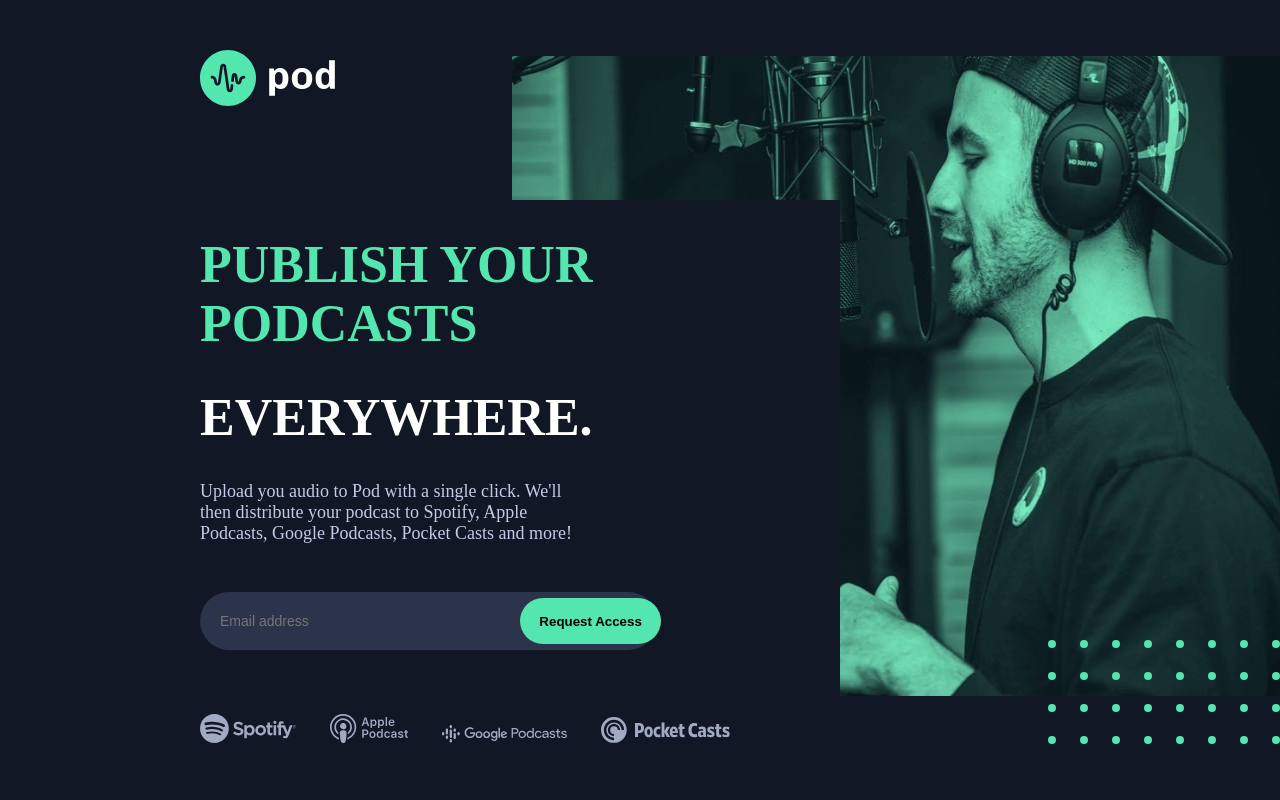
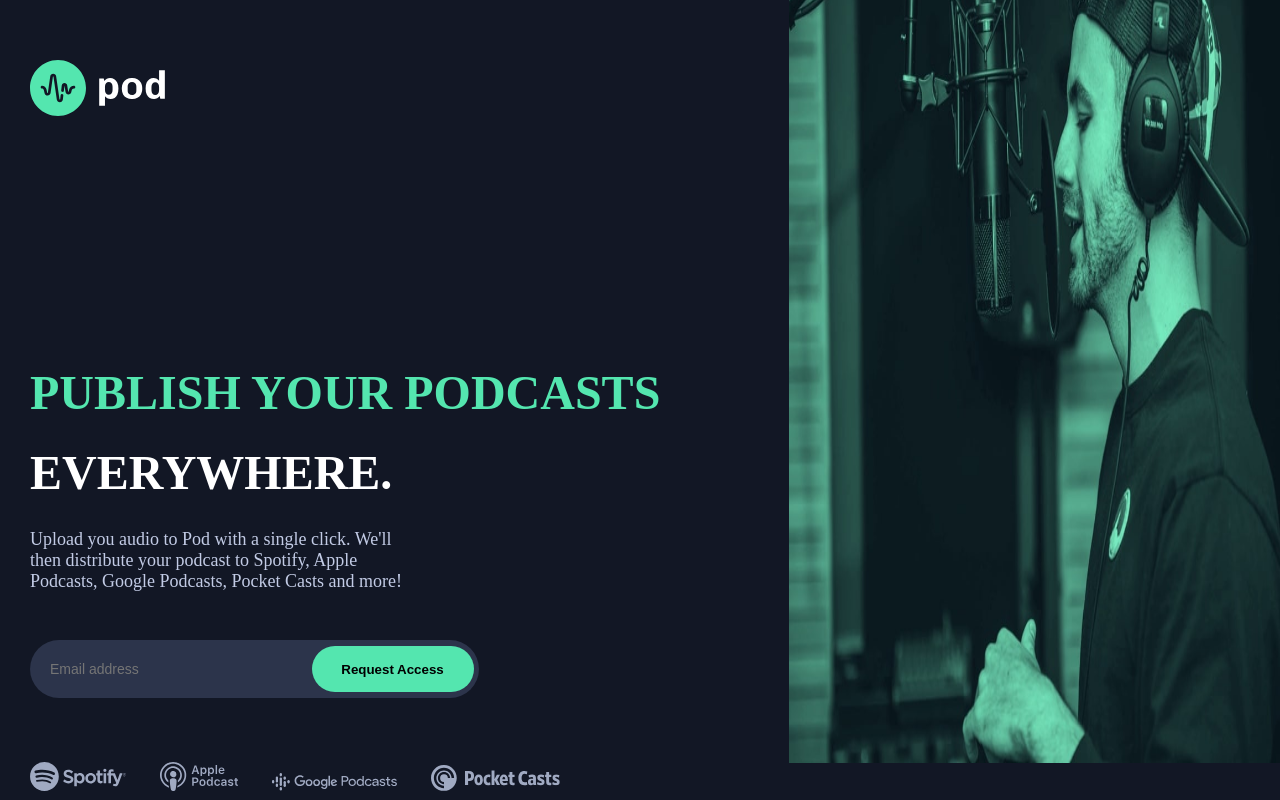
Before and after one commit to JaredBrown1/pod-request, a plain HTML site: page code/index.html in a window 1280 px wide. Shown: the top 800 px of the page. Drawn offline with Linux system fonts and the light colour scheme; a web font is replaced by a local one.

Commit message:
tablet styles done

```diff
--- a/code/index.css
+++ b/code/index.css
@@ -107,3 +107,55 @@ button:hover {
 	position: relative;
 	margin-top: -60px;
 }
+
+/* Tablet Styles */
+@media (min-width: 768px) {
+	.all-content {
+		margin-top: -60px;
+		padding-left: 30px;
+	}
+
+	.title-container {
+		margin-top: 120px;
+	}
+
+	.main-container {
+		margin-top: -450px;
+		width: 635px;
+		height: 509px;
+	}
+
+	.main-container h1 {
+		font-size: 48px;
+		line-height: 48px;
+	}
+
+	.image-container img {
+		margin-top: -70px;
+		width: 491px;
+		height: 767px;
+		padding-bottom: 20px;
+	}
+
+	.email {
+		width: 427px;
+	}
+
+	.btn-container {
+		padding-right: 30px;
+	}
+
+	.btn {
+		width: 162px;
+	}
+
+	.dot-img {
+		display: flex;
+		justify-content: flex-start;
+		padding-top: 130px;
+	}
+
+	.dot-img img {
+		margin-top: 0px;
+	}
+}
```
